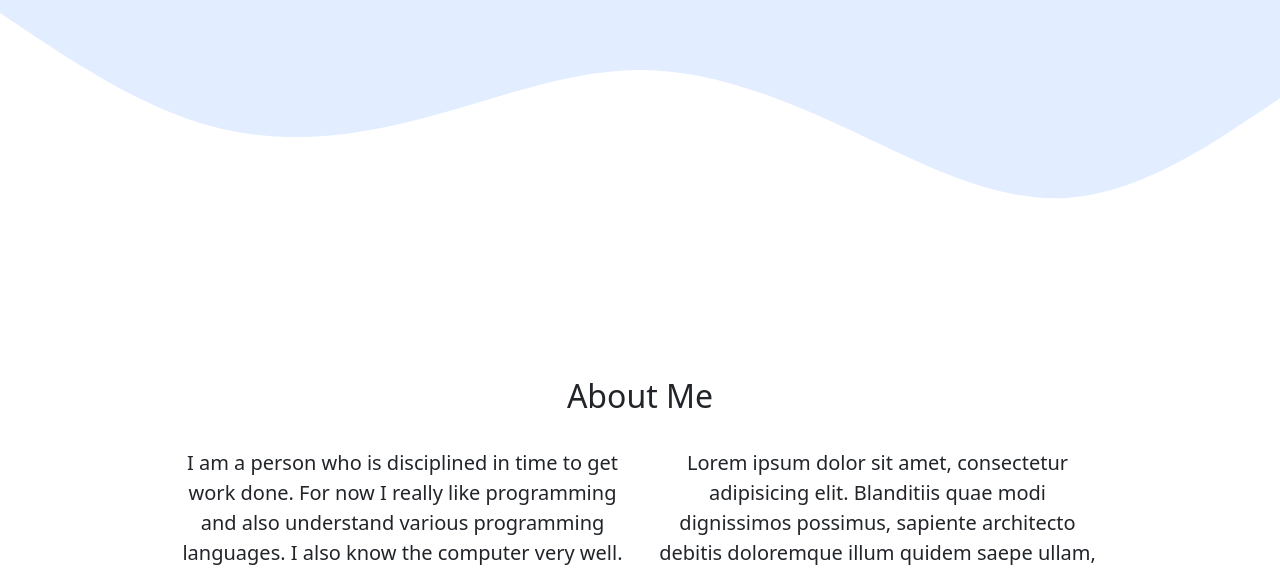
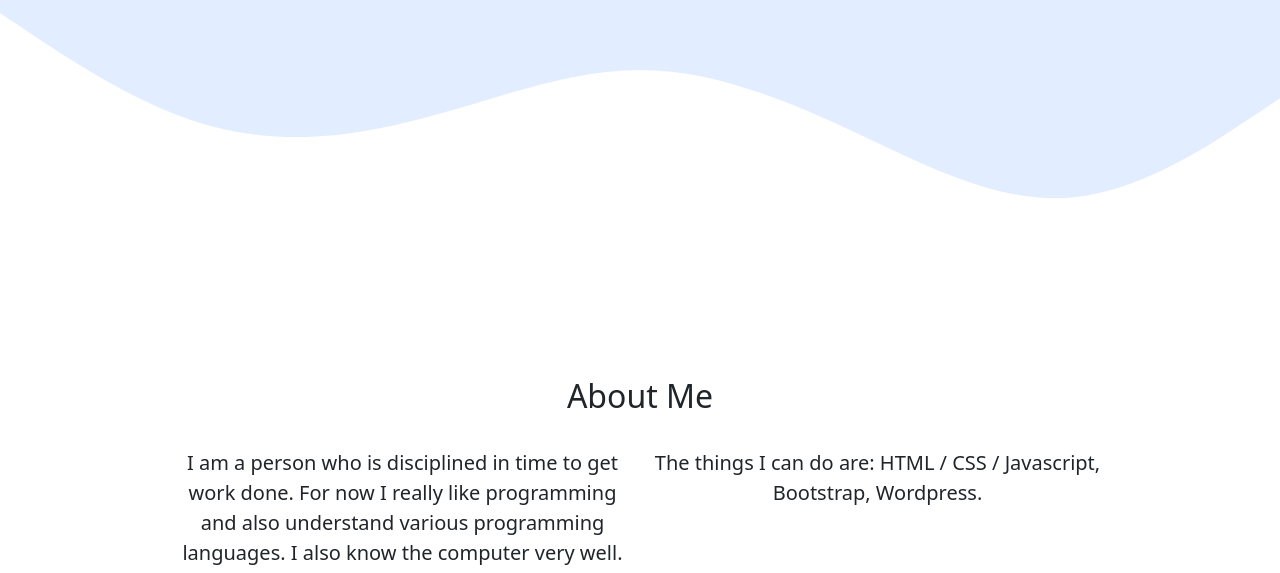
Before and after one commit to fanotonalase/fanotonalase.github.io, a plain HTML site: page index.html in a window 1280 px wide. Shown: the part 373-946 px from the top of the page. Drawn offline with nearby package versions, Linux system fonts and the light colour scheme.

Commit message:
menambah about1

```diff
--- a/index.html
+++ b/index.html
@@ -70,7 +70,7 @@
             <p>I am a person who is disciplined in time to get work done. For now I really like programming and also understand various programming languages. I also know the computer very well.</p>
           </div>
           <div class="col-md-5 mb-3">
-            <p>Lorem ipsum dolor sit amet, consectetur adipisicing elit. Blanditiis quae modi dignissimos possimus, sapiente architecto debitis doloremque illum quidem saepe ullam, doloribus excepturi eius porro?</p>
+            <p>The things I can do are: HTML / CSS / Javascript, Bootstrap, Wordpress.</p>
           </div>
         </div>
       </div>
```
